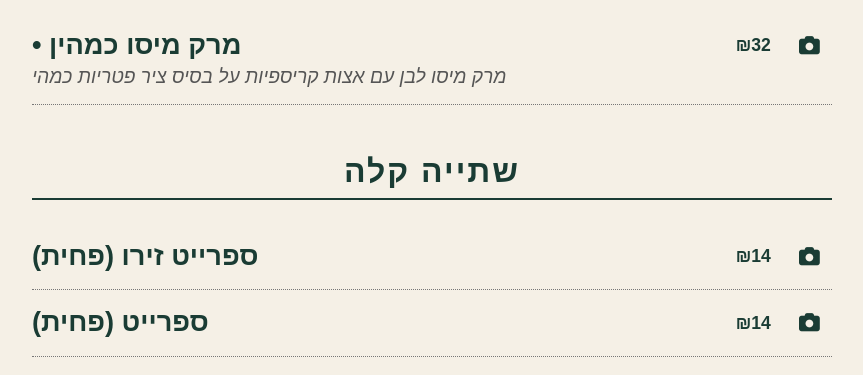
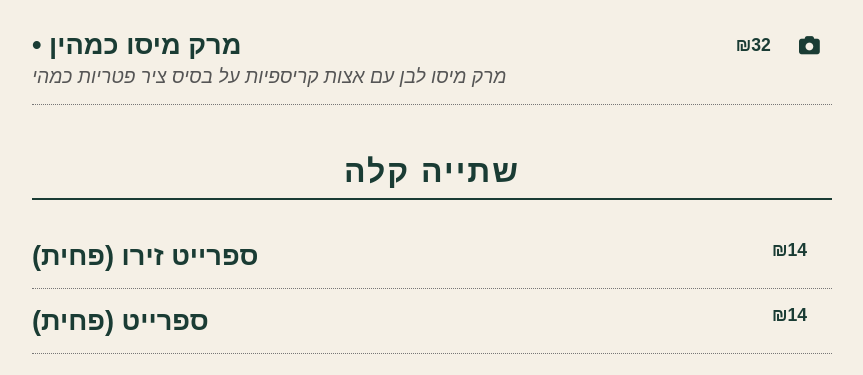
Before and after one commit to hunain78/menu-page, a plain HTML site: page index.html in a window 1280 px wide. Shown: the part 577-952 px from the top of the page, without its empty margins (208-1071 px from the left). Drawn offline with Linux system fonts and the light colour scheme.

Commit message:
making some changes

```diff
--- a/index.html
+++ b/index.html
@@ -44,7 +44,7 @@
                     <h4>• מרק מיסו כמהין</h4>
                     <div class="description">מרק מיסו לבן עם אצות קריספיות על בסיס ציר פטריות כמהי</div>
                 </div>
-                <div class="price">₪32 <a href="#" class="ar-view"><i class="fa-solid fa-camera"></i></a></div>
+                <div class="price">₪32 <a href="./3d-viewer.html" class="ar-view"><i class="fa-solid fa-camera"></i></a></div>
             </div>
         </div>
 
@@ -55,13 +55,13 @@
                 <div>
                     <h4>ספרייט זירו (פחית)</h4>
                 </div>
-                <div class="price">₪14 <a href="#" class="ar-view"><i class="fa-solid fa-camera"></i></a></div>
+                <div class="price">₪14 </div>
             </div>
             <div class="menu-item">
                 <div>
                     <h4>ספרייט (פחית)</h4>
                 </div>
-                <div class="price">₪14 <a href="#" class="ar-view"><i class="fa-solid fa-camera"></i></a></div>
+                <div class="price">₪14 </div>
             </div>
         </div>
 
```
